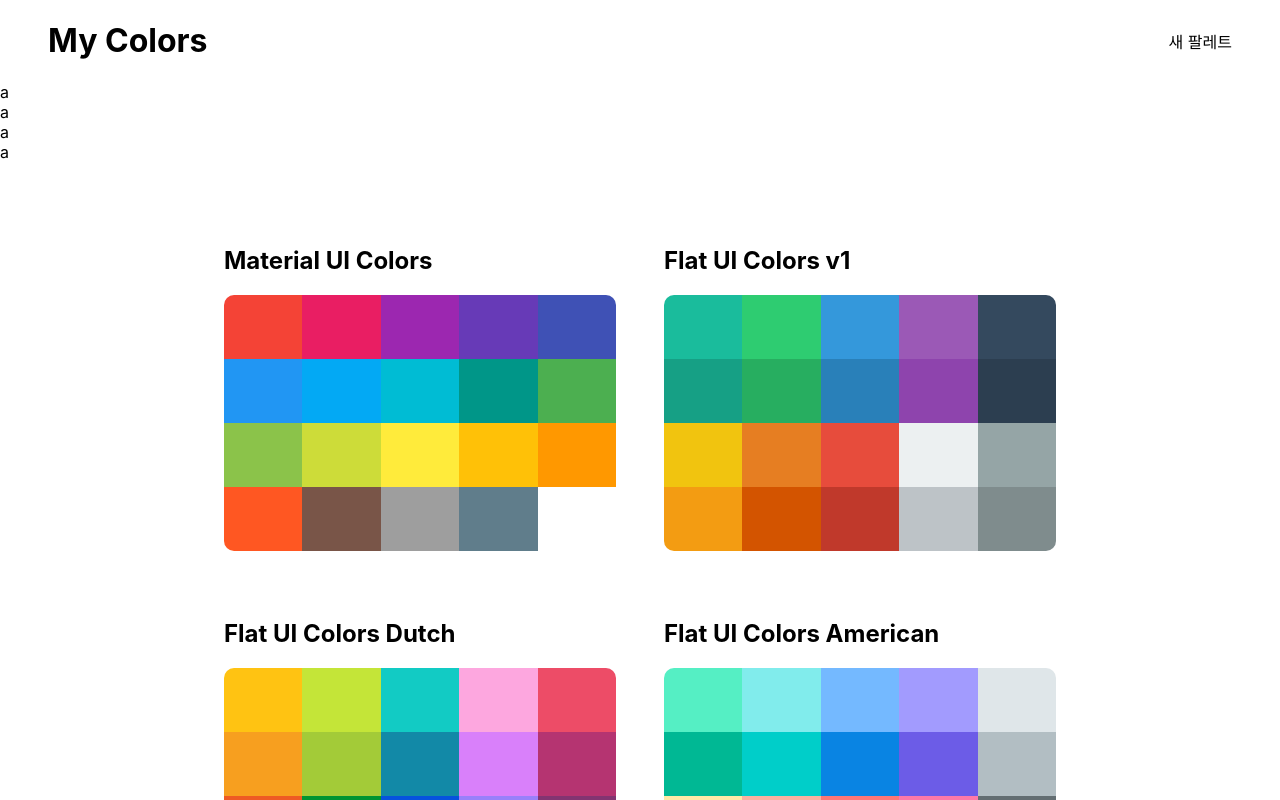
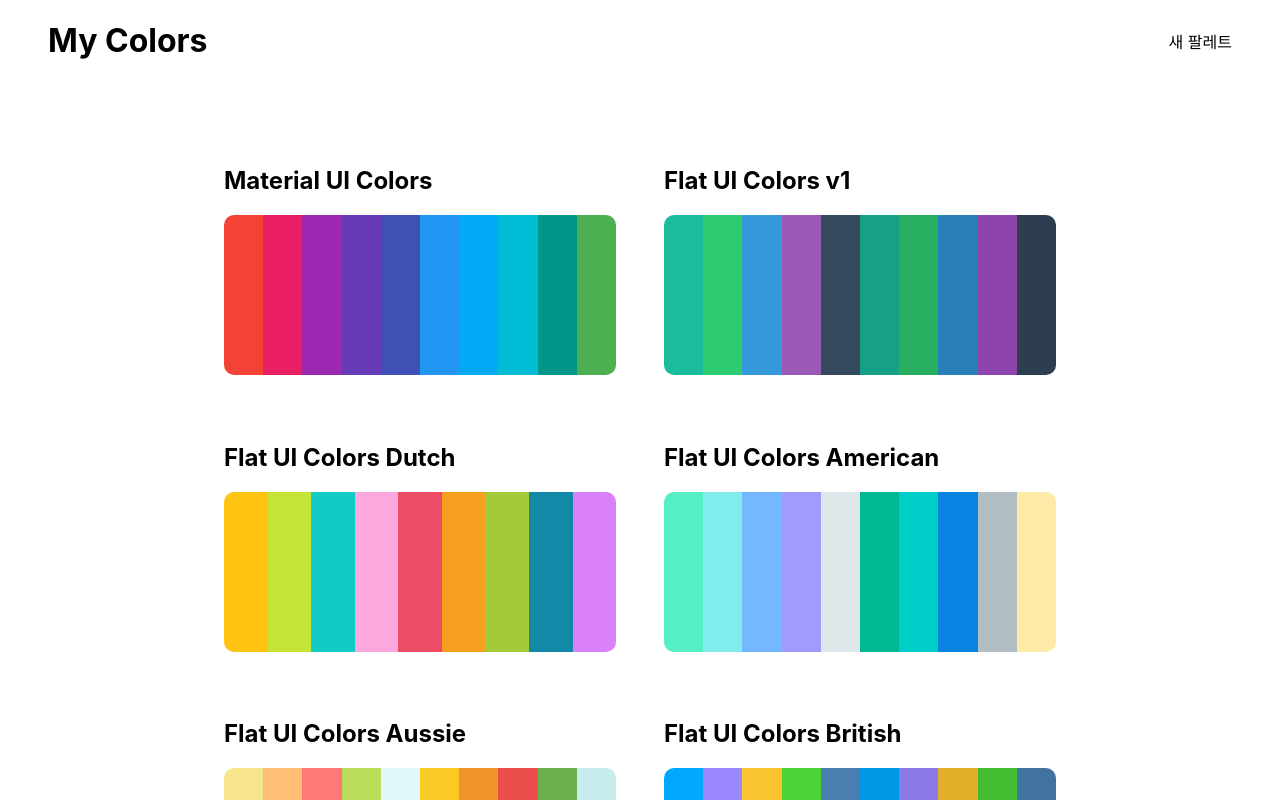
Before and after one commit to OpenYong/My-Color-Picker, a React (Create React App) app: page / in a window 1280 px wide. Shown: the top 800 px of the page. Built offline with nearby package versions, Linux system fonts and the light colour scheme.

Commit message:
Add Colors context,  Update UI

```diff
--- a/src/App.js
+++ b/src/App.js
@@ -4,15 +4,18 @@
 import MainPage from "./pages/MainPage";
 import NewPalettePage from "./pages/NewPalettePage";
 import PalettePage from "./pages/PalettePage";
+import { ColorsProvider } from "./store/colors-context";
 
 function App() {
   return (
     <React.Fragment>
-      <Routes>
-        <Route path="/" element={<MainPage />} />
-        <Route path="/palette/new" element={<NewPalettePage />} />
-        <Route path="/palette/:paletteId" element={<PalettePage />} />
-      </Routes>
+      <ColorsProvider>
+        <Routes>
+          <Route path="/" element={<MainPage />} />
+          <Route path="/palette/new" element={<NewPalettePage />} />
+          <Route path="/palette/:paletteId" element={<PalettePage />} />
+        </Routes>
+      </ColorsProvider>
     </React.Fragment>
   );
 }
--- a/src/components/MiniPalette.module.css
+++ b/src/components/MiniPalette.module.css
@@ -1,12 +1,14 @@
 .mini-palette {
   /* display: inline-block; */
-  display: grid;
-  grid-template-columns: repeat(5, 1fr);
-  grid-template-rows: repeat(4, 1fr);
+  display: flex;
+  /* grid-template-columns: repeat(5, 1fr);
+  grid-template-rows: repeat(4, 1fr); */
   border-radius: 10px;
   overflow: hidden;
+  height: 10rem;
 }
 
 .color-container {
-  height: 4rem;
+  height: 100%;
+  width: 100%;
 }
--- a/src/components/Palette/DraggableColorLists.js
+++ b/src/components/Palette/DraggableColorLists.js
@@ -49,7 +49,7 @@
 
     let newColorArray = [...colors];
     newColorArray.splice(dataIndex + 1, 0, {
-      name: "New Color",
+      name: `New Color ${colors.length}`,
       color: chroma
         .scale([colors[dataIndex].color, targetScaleColor])
         .mode("lab")
--- a/src/components/Palette/NewPaletteForm.js
+++ b/src/components/Palette/NewPaletteForm.js
@@ -1,4 +1,4 @@
-import React, { useState, useRef } from "react";
+import React, { useState, useRef, useContext } from "react";
 import styles from "./NewPaletteForm.module.css";
 
 import Box from "@mui/material/Box";
@@ -6,6 +6,8 @@
 import Button from "@mui/material/Button";
 
 import DraggableColorLists from "./DraggableColorLists";
+
+import ColorsContext from "../../store/colors-context";
 
 const NewPaletteForm = () => {
   const [colors, setColors] = useState([
@@ -27,6 +29,7 @@
     },
   ]);
   const [isPickerOpen, setIsPickerOpen] = useState(false);
+  const colorsCtx = useContext(ColorsContext);
 
   const paletteNameInput = useRef();
   const newPaletteInput = useRef();
@@ -34,13 +37,16 @@
 
   const savePaletteHandler = (e) => {
     e.preventDefault();
+    if (paletteNameInput.current.value === "") {
+      return;
+    }
     const newPalette = {
       paletteName: paletteNameInput.current.value,
       id: paletteNameInput.current.value,
       emoji: "🎨",
       colors: colors,
     };
-    console.log(newPalette);
+    colorsCtx.addPalette(newPalette);
 
     paletteNameInput.current.value = "";
   };
--- a/src/components/PaletteThumbnail.module.css
+++ b/src/components/PaletteThumbnail.module.css
@@ -9,4 +9,6 @@
 
 .palette-thumbnail {
   padding: 1rem;
+  width: 100%;
+  height: 100%;
 }
--- a/src/dummy-data.js
+++ b/src/dummy-data.js
@@ -14,15 +14,6 @@
       { name: "cyan", color: "#00BCD4" },
       { name: "teal", color: "#009688" },
       { name: "green", color: "#4CAF50" },
-      { name: "lightgreen", color: "#8BC34A" },
-      { name: "lime", color: "#CDDC39" },
-      { name: "yellow", color: "#FFEB3B" },
-      { name: "amber", color: "#FFC107" },
-      { name: "orange", color: "#FF9800" },
-      { name: "deeporange", color: "#FF5722" },
-      { name: "brown", color: "#795548" },
-      { name: "grey", color: "#9E9E9E" },
-      { name: "bluegrey", color: "#607D8B" },
     ],
   },
   {
@@ -40,16 +31,6 @@
       { name: "BelizeHole", color: "#2980b9" },
       { name: "Wisteria", color: "#8e44ad" },
       { name: "MidnightBlue", color: "#2c3e50" },
-      { name: "SunFlower", color: "#f1c40f" },
-      { name: "Carrot", color: "#e67e22" },
-      { name: "Alizarin", color: "#e74c3c" },
-      { name: "Clouds", color: "#ecf0f1" },
-      { name: "Concrete", color: "#95a5a6" },
-      { name: "Orange", color: "#f39c12" },
-      { name: "Pumpkin", color: "#d35400" },
-      { name: "Pomegranate", color: "#c0392b" },
-      { name: "Silver", color: "#bdc3c7" },
-      { name: "Asbestos", color: "#7f8c8d" },
     ],
   },
   {
@@ -66,17 +47,6 @@
       { name: "AndroidGreen", color: "#A3CB38" },
       { name: "MediterraneanSea", color: "#1289A7" },
       { name: "LavenderTea", color: "#D980FA" },
-      { name: "VerryBerry", color: "#B53471" },
-      { name: "PuffinsBill", color: "#EE5A24" },
-      { name: "PixelatedGrass", color: "#009432" },
-      { name: "MerchantMarineBlue", color: "#0652DD" },
-      { name: "ForgottenPurple", color: "#9980FA" },
-      { name: "HollyHock", color: "#833471" },
-      { name: "RedPigment", color: "#EA2027" },
-      { name: "TurkishAqua", color: "#006266" },
-      { name: "20000LeaguesUnderTheSea", color: "#1B1464" },
-      { name: "CircumorbitalRing", color: "#5758BB" },
-      { name: "MagentaPurple", color: "#6F1E51" },
     ],
   },
   {
@@ -92,18 +62,8 @@
       { name: "MintLeaf", color: "#00b894" },
       { name: "RobinsEggBlue", color: "#00cec9" },
       { name: "ElectronBlue", color: "#0984e3" },
-      { name: "ExodusFruit", color: "#6c5ce7" },
       { name: "SoothingBreeze", color: "#b2bec3" },
       { name: "SourLemon", color: "#ffeaa7" },
-      { name: "FirstDate", color: "#fab1a0" },
-      { name: "PinkGlamour", color: "#ff7675" },
-      { name: "Pico8Pink", color: "#fd79a8" },
-      { name: "AmericanRiver", color: "#636e72" },
-      { name: "BrightYarrow", color: "#fdcb6e" },
-      { name: "OrangeVille", color: "#e17055" },
-      { name: "Chi-Gong", color: "#d63031" },
-      { name: "PrunusAvium", color: "#e84393" },
-      { name: "DraculaOrchid", color: "#2d3436" },
     ],
   },
   {
@@ -121,16 +81,6 @@
       { name: "CarminePink", color: "#eb4d4b" },
       { name: "PureApple", color: "#6ab04c" },
       { name: "HintOfIcePack", color: "#c7ecee" },
-      { name: "MiddleBlue", color: "#7ed6df" },
-      { name: "Heliotrope", color: "#e056fd" },
-      { name: "ExodusFruit", color: "#686de0" },
-      { name: "DeepKoamaru", color: "#30336b" },
-      { name: "SoaringEagle", color: "#95afc0" },
-      { name: "GreenlandGreen", color: "#22a6b3" },
-      { name: "SteelPink", color: "#be2edd" },
-      { name: "Blurple", color: "#4834d4" },
-      { name: "DeepCove", color: "#130f40" },
-      { name: "WizardGrey", color: "#535c68" },
     ],
   },
   {
@@ -148,16 +98,6 @@
       { name: "NanohanachaGold", color: "#e1b12c" },
       { name: "SkirretGreen", color: "#44bd32" },
       { name: "Naval", color: "#40739e" },
-      { name: "NasturcianFlower", color: "#e84118" },
-      { name: "LynxWhite", color: "#f5f6fa" },
-      { name: "BlueberrySoda", color: "#7f8fa6" },
-      { name: "MazarineBlue", color: "#273c75" },
-      { name: "BlueNights", color: "#353b48" },
-      { name: "HarleyOrange", color: "#c23616" },
-      { name: "HintOfPensive", color: "#dcdde1" },
-      { name: "ChainGangGrey", color: "#718093" },
-      { name: "PicoVoid", color: "#192a56" },
-      { name: "ElectroMagnetic", color: "#2f3640" },
     ],
   },
   {
@@ -175,16 +115,6 @@
       { name: "HotStone", color: "#aaa69d" },
       { name: "DevilBlue", color: "#227093" },
       { name: "PalmSpringsSplash", color: "#218c74" },
-      { name: "FlourescentRed", color: "#ff5252" },
-      { name: "SyntheticPumpkin", color: "#ff793f" },
-      { name: "CrocodileTooth", color: "#d1ccc0" },
-      { name: "MandarinSorbet", color: "#ffb142" },
-      { name: "SpicedButterNut", color: "#ffda79" },
-      { name: "EyeOfNewt", color: "#b33939" },
-      { name: "ChileanFire", color: "#cd6133" },
-      { name: "GreyPorcelain", color: "#84817a" },
-      { name: "AlamedaOchre", color: "#cc8e35" },
-      { name: "Desert", color: "#ccae62" },
     ],
   },
   {
@@ -202,16 +132,6 @@
       { name: "WhitePepper", color: "#F8EFBA" },
       { name: "Keppel", color: "#58B19F" },
       { name: "ShipsOfficer", color: "#2C3A47" },
-      { name: "FieryFuchsia", color: "#B33771" },
-      { name: "BlueBell", color: "#3B3B98" },
-      { name: "GeorgiaPeach", color: "#FD7272" },
-      { name: "OasisStream", color: "#9AECDB" },
-      { name: "BrightUbe", color: "#D6A2E8" },
-      { name: "MagentaPurple", color: "#6D214F" },
-      { name: "EndingNavyBlue", color: "#182C61" },
-      { name: "SasquatchSocks", color: "#FC427B" },
-      { name: "PineGlade", color: "#BDC581" },
-      { name: "HighlighterLavender", color: "#82589F" },
     ],
   },
   {
@@ -229,16 +149,6 @@
       { name: "AzraqBlue", color: "#4a69bd" },
       { name: "Dupain", color: "#60a3bc" },
       { name: "AuroraGreen", color: "#78e08f" },
-      { name: "IcelandPoppy", color: "#fa983a" },
-      { name: "TomatoRed", color: "#eb2f06" },
-      { name: "YueGuangBlue", color: "#1e3799" },
-      { name: "GoodSamaritan", color: "#3c6382" },
-      { name: "Waterfall", color: "#38ada9" },
-      { name: "CarrotOrange", color: "#e58e26" },
-      { name: "JalapenoRed", color: "#b71540" },
-      { name: "DarkSapphire", color: "#0c2461" },
-      { name: "ForestBlues", color: "#0a3d62" },
-      { name: "ReefEncounter", color: "#079992" },
     ],
   },
 ];
--- a/src/pages/MainPage.js
+++ b/src/pages/MainPage.js
@@ -1,16 +1,16 @@
-import React from "react";
+import React, { useContext, useState } from "react";
 import PaletteThumbnail from "../components/PaletteThumbnail";
-import dummyData from "../dummy-data";
 import Header from "../components/Layout/Header";
 import Nav from "../components/Layout/Nav";
+import ColorsContext from "../store/colors-context";
 
 const MainPage = () => {
-  const paletteList = dummyData;
+  const ColorsCtx = useContext(ColorsContext);
+
   return (
     <>
       <Header />
-      <Nav />
-      <PaletteThumbnail paletteList={paletteList} />
+      <PaletteThumbnail paletteList={ColorsCtx.colors} />
     </>
   );
 };
--- /dev/null
+++ b/src/store/colors-context.js
@@ -0,0 +1,51 @@
+import React, { useReducer } from "react";
+
+import dummyData from "../dummy-data";
+
+const ColorsContext = React.createContext({
+  colors: dummyData,
+  addPalette: (palette) => {},
+});
+
+const defaultColorsState = {
+  colors: dummyData,
+};
+
+const colorsReducer = (state, action) => {
+  if (action.type === "ADD_PALETTE") {
+    console.log(state.colors);
+    console.log(action.palette);
+    let updatedColors;
+    updatedColors = state.colors.concat(action.palette);
+
+    return {
+      colors: updatedColors,
+    };
+  }
+
+  return defaultColorsState;
+};
+
+export const ColorsProvider = (props) => {
+  const [colorState, dispatchColorAction] = useReducer(
+    colorsReducer,
+    defaultColorsState
+  );
+
+  const addPaletteHandler = (palette) => {
+    dispatchColorAction({ type: "ADD_PALETTE", palette });
+  };
+
+  const colorsContext = {
+    colors: colorState.colors,
+    addPalette: addPaletteHandler,
+  };
+
+  return (
+    <ColorsContext.Provider value={colorsContext}>
+      {props.children}
+    </ColorsContext.Provider>
+  );
+};
+
+export default ColorsContext;
```
